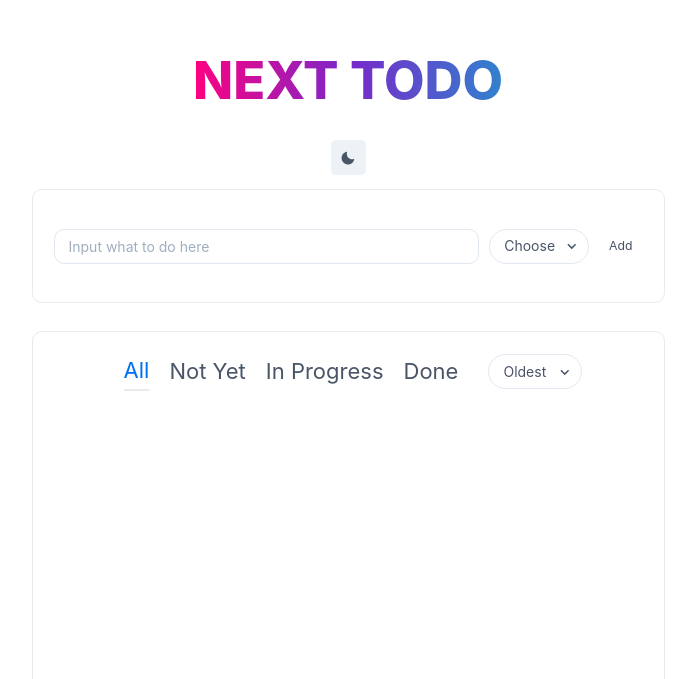
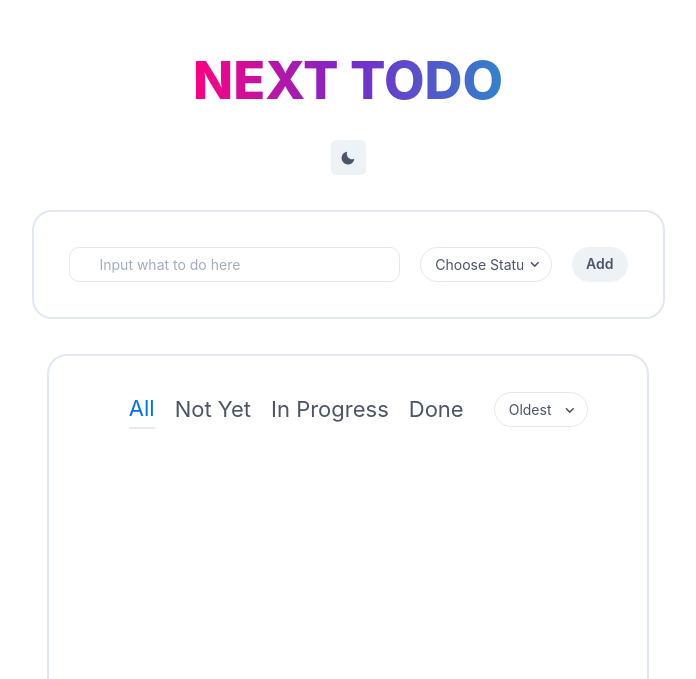
Before and after one commit to hirooutdoor/next-todo2, a Next.js app: page / in a window 1280 px wide. Shown: the part 121-800 px from the top of the page, without its empty margins (292-988 px from the left). Built offline with nearby package versions, Linux system fonts and the light colour scheme.

Commit message:
Style: Add VStack and Box

```diff
--- a/pages/index.tsx
+++ b/pages/index.tsx
@@ -7,26 +7,24 @@ import { AddForm } from 'src/components/form/AddForm'
 import { OrderSortButton } from 'src/components/select/OrderSort'
 import { StatusFilter } from 'src/components/filter/StatusFilter'
 import {
-  DisableContext,
   InputTodoContext,
   SortContext,
-  TodoContext,
   TodosContext,
   TodoStatusContext,
 } from 'src/providers/TodoProvider'
-import { useRecoilState, useRecoilValue, useSetRecoilState } from 'recoil'
+import { useRecoilState, useSetRecoilState } from 'recoil'
 import { currentTodoRecoil, isDisabledState } from 'src/store/todoGlobalState'
 import {
-  Button,
+  Box,
   Heading,
-  Icon,
+  HStack,
   IconButton,
-  Text,
   useColorMode,
+  VStack,
 } from '@chakra-ui/react'
 import { MoonIcon, SunIcon } from '@chakra-ui/icons'
+import { FaMoon, FaSun } from 'react-icons/fa'
 import { useMessage } from 'hooks/useMessage'
-import { AddRounded } from '@material-ui/icons'
 
 export default function Home() {
   console.log('Render Parents') //for verification
@@ -113,13 +111,13 @@ export default function Home() {
         const newTodos = [...orderSortTodos]
         newTodos.splice(index, 1)
         setTodos(newTodos)
-      } else {
-        null
-      }
         showMessage({
           title: "Successfully deleted. Well done! It's time for 🍻!!",
           status: 'success',
         })
+      } else {
+        null
+      }
     },
     [orderSortTodos, setTodos, showMessage]
   )
@@ -173,6 +171,7 @@ export default function Home() {
         currentTodo.title === orderSortTodos[index].title &&
         currentTodo.status === orderSortTodos[index].status
       ) {
+        showMessage({ title: 'Not updated.', status: 'warning' })
       } else {
         showMessage({ title: '✨Successfully updated.✨', status: 'success' })
       }
@@ -227,8 +226,10 @@ export default function Home() {
           NEXT TODO
         </Heading>
         <IconButton
+          // _focus={{_focus: "none"}}
+          mb={10}
           aria-label="DarkMode Switch"
-          icon={colorMode === 'light' ? <MoonIcon /> : <SunIcon />}
+          icon={colorMode === 'light' ? <MoonIcon /> : <FaSun />}
           onClick={toggleColorMode}
         />
         {/* Add Form */}
@@ -236,10 +237,13 @@ export default function Home() {
           <p style={{ color: 'red' }}>You can only keep 20 todos at a time.</p>
         )}
           <AddForm onClick={onClickAdd} />
+
         {/* Todo List */}
-        <div className={styles.todo_card}>
-          <div className={styles.list_head}>
-            {/* Status Filter */}
+        <Box mt={10} minW="lg" minH="700px" rounded={20} borderWidth="2px">
+          <VStack>
+            <Box>
+              <HStack p={10} mr={7} spacing="20px">
+                <Box ml={10}>
                   <StatusFilter
                     clickFilter={clickFilter}
                     hoverInFilter={hoverInFilter}
@@ -247,12 +251,14 @@ export default function Home() {
                     handleHoverInFilter={handleHoverInFilter}
                     handleHoverOutFilter={handleHoverOutFilter}
                   />
-            {/* Order Sort Button*/}
-            <div className={styles.pulldown_orderSort}>
+                </Box>
+                <Box mr={10}>
                   <OrderSortButton />
-            </div>
-          </div>
+                </Box>
+              </HStack>
+            </Box>
             {/* List */}
+            <Box maxW="md">
               <TodoList
                 onClickDelete={onClickDelete}
                 onClickEdit={onClickEdit}
@@ -261,8 +267,9 @@ export default function Home() {
                 filterTodos={filterTodos}
                 orderSortTodos={orderSortTodos}
               />
-          {/* List */}
-        </div>
+            </Box>
+          </VStack>
+        </Box>
       </main>
 
       <footer className={styles.footer}>
--- a/src/components/form/AddForm.tsx
+++ b/src/components/form/AddForm.tsx
@@ -8,8 +8,7 @@ import {
 } from 'src/providers/TodoProvider'
 import { useRecoilValue } from 'recoil'
 import { isDisabledState } from 'src/store/todoGlobalState'
-import { Input } from '@chakra-ui/react'
-
+import { Box, Button, HStack, Input } from '@chakra-ui/react'
 
 type Props = {
   onClick: () => void
@@ -33,27 +32,36 @@ export const AddForm: React.FC<Props> = memo((props) => {
 
   return (
     <>
-      <div className={styles.card}>
-        <div className={styles.input_area}>
-          <Input rounded={10} mt={5} mb={5}
+      <Box minW="lg" maxH="sm" rounded={20} borderWidth="2px">
+        <HStack spacing="20px">
+          <Box>
+            <Input
+              rounded={10}
+              m={10}
+              pr={30}
+              pl={30}
               type="text"
               placeholder="Input what to do here"
               value={inputTodo}
               onChange={onChangeInputTodo}
               disabled={todos.length >= 20 || isDisabled}
             />
-          <div className={styles.pull_down}>
+          </Box>
+          <Box>
               <AddTodoState />
-          </div>
-          <button
-            className={styles.add_button}
+          </Box>
+          <Box>
+            <Button
+              mr={10}
+              rounded={20}
               onClick={onClick}
               disabled={isDisabled}
             >
               Add
-          </button>
-        </div>
-      </div>
+            </Button>
+          </Box>
+        </HStack>
+      </Box>
     </>
   )
 })
--- a/src/components/form/EditForm.tsx
+++ b/src/components/form/EditForm.tsx
@@ -4,7 +4,7 @@ import { useContext, memo } from 'react'
 import { TodoContext } from 'src/providers/TodoProvider'
 import { currentTodoRecoil } from 'src/store/todoGlobalState'
 import { useRecoilState } from 'recoil'
-import { Input } from '@chakra-ui/react'
+import { Box, Button, HStack, Input } from '@chakra-ui/react'
 
 type Props = {
   onClickCancel: () => void
@@ -12,14 +12,11 @@ type Props = {
 }
 
 export const EditForm: React.FC<Props> = memo((props) => {
-  EditForm.displayName = 'EditForm';
+  EditForm.displayName = 'EditForm'
   console.log('Render EditForm')
-  const {
-    onClickCancel,
-    onClickSubmit,
-  } = props
+  const { onClickCancel, onClickSubmit } = props
   // const { currentTodo, setCurrentTodo } = useContext(TodoContext)
-  const [ currentTodo, setCurrentTodo ] = useRecoilState(currentTodoRecoil)
+  const [currentTodo, setCurrentTodo] = useRecoilState(currentTodoRecoil)
 
   const onChangeEditTitle = (e: React.ChangeEvent<HTMLInputElement>) => {
     e.preventDefault()
@@ -27,23 +24,41 @@ export const EditForm: React.FC<Props> = memo((props) => {
   }
 
   return (
-    <>
-      <Input rounded={20}
+    <HStack>
+      <Box>
+        <Input
+          rounded={10}
+          mr={10}
           className={styles.input_edit}
           value={currentTodo.title}
           type="text"
           onChange={onChangeEditTitle}
         />
-      <div className={styles.pull_down}>
-        <EditTodoState
-        />
-      </div>
-      <button className={styles.edit_button} onClick={onClickCancel}>
+      </Box>
+      <Box>
+        <EditTodoState />
+      </Box>
+      <Box>
+        <Button
+          rounded={20}
+          size="sm"
+          fontWeight="400"
+          onClick={onClickCancel}
+        >
           Cancel
-      </button>
-      <button className={styles.edit_button} onClick={onClickSubmit}>
+        </Button>
+      </Box>
+      <Box>
+        <Button
+          rounded={20}
+          size="sm"
+          fontWeight="400"
+          color="blue.500"
+          onClick={onClickSubmit}
+        >
           Update
-      </button>
-    </>
+        </Button>
+      </Box>
+    </HStack>
   )
 })
--- a/src/components/select/AddTodoState.tsx
+++ b/src/components/select/AddTodoState.tsx
@@ -3,7 +3,7 @@ import { memo, useContext } from 'react'
 import { DisableContext, TodoContext, TodoStatusContext } from 'src/providers/TodoProvider'
 import { useRecoilValue } from 'recoil'
 import { isDisabledState } from 'src/store/todoGlobalState'
-import { Select } from '@chakra-ui/react'
+import { Box, Select } from '@chakra-ui/react'
 
 export const AddTodoState: React.VFC = memo(() => {
   AddTodoState.displayName = 'AddTodoState'
@@ -16,8 +16,7 @@ export const AddTodoState: React.VFC = memo(() => {
     setTodoStatus(e.target.value)
 
   return (
-    <>
-      <div className={styles.menu}>
+    <Box ml={10}>
         <Select rounded={20}
           value={todoStatus}
           onChange={onChangeTodoStatus}
@@ -31,7 +30,6 @@ export const AddTodoState: React.VFC = memo(() => {
           <option value="In Progress">In Progress</option>
           <option value="Done">Done</option>
         </Select>
-      </div>
-    </>
+    </Box>
   )
 })
--- a/src/components/select/EditTodoState.tsx
+++ b/src/components/select/EditTodoState.tsx
@@ -19,7 +19,7 @@ export const EditTodoState: React.VFC = memo(() => {
   return (
     <>
       <div>
-        <Select rounded={20}
+        <Select rounded={20} mr={20}
           value={currentTodo.status}
           onChange={onChangeEditStatus}
           required
--- a/src/components/select/OrderSort.tsx
+++ b/src/components/select/OrderSort.tsx
@@ -1,18 +1,21 @@
 import styles from 'styles/Pulldown.module.css'
-import {memo, useContext} from "react"
-import { DisableContext, SortContext, TodoContext } from 'src/providers/TodoProvider';
-import { isDisabledState } from 'src/store/todoGlobalState';
-import { useRecoilValue } from 'recoil';
-import { Select } from '@chakra-ui/react';
+import { memo, useContext } from 'react'
+import {
+  DisableContext,
+  SortContext,
+  TodoContext,
+} from 'src/providers/TodoProvider'
+import { isDisabledState } from 'src/store/todoGlobalState'
+import { useRecoilValue } from 'recoil'
+import { Select } from '@chakra-ui/react'
 
-
-export const OrderSortButton:React.VFC = memo(() => {
-  OrderSortButton.displayName = 'OrderSortButton';
+export const OrderSortButton: React.VFC = memo(() => {
+  OrderSortButton.displayName = 'OrderSortButton'
   console.log('Render Order Sort')
 
   //const { isDisabled } = useContext(DisableContext)
   const isDisabled = useRecoilValue(isDisabledState)
-  const {orderSort, setOrderSort} = useContext(SortContext)
+  const { orderSort, setOrderSort } = useContext(SortContext)
 
   const onChangeOrderSort = (e: React.ChangeEvent<HTMLSelectElement>) => {
     e.preventDefault()
@@ -21,8 +24,14 @@ export const OrderSortButton:React.VFC = memo(() => {
 
   return (
     <>
-      <div className={styles.menu}>
-        <Select rounded={20} value={orderSort} onChange={onChangeOrderSort} required disabled={isDisabled}>
+      <Select
+
+        rounded={20}
+        value={orderSort}
+        onChange={onChangeOrderSort}
+        required
+        disabled={isDisabled}
+      >
         <option value="" hidden>
           Sort by
         </option>
@@ -30,7 +39,6 @@ export const OrderSortButton:React.VFC = memo(() => {
         <option value="Newest">Newest</option>
         <option value="Name">Name</option>
       </Select>
-      </div>
     </>
   )
 })
--- a/src/components/todo/TodoList.tsx
+++ b/src/components/todo/TodoList.tsx
@@ -4,6 +4,17 @@ import { memo, useContext } from 'react'
 import { DisableContext, TodoContext } from 'src/providers/TodoProvider'
 import { useRecoilValue } from 'recoil'
 import { isDisabledState } from 'src/store/todoGlobalState'
+import {
+  Box,
+  Button,
+  HStack,
+  List,
+  ListItem,
+  StackDivider,
+  Tag,
+  TagLabel,
+  VStack,
+} from '@chakra-ui/react'
 
 type Props = {
   filterTodos: {
@@ -23,14 +34,14 @@ type Props = {
 }
 
 export const TodoList: React.FC<Props> = memo((props) => {
-  TodoList.displayName = 'TodoList';
+  TodoList.displayName = 'TodoList'
   console.log('Render Todolist')
   const {
     onClickDelete,
     onClickEdit,
     onClickCancel,
     onClickSubmit,
-    orderSortTodos
+    orderSortTodos,
   } = props
 
   //const { isDisabled } = useContext(DisableContext)
@@ -38,39 +49,68 @@ export const TodoList: React.FC<Props> = memo((props) => {
 
   return (
     <>
-      <ul>
+      <VStack divider={<StackDivider borderColor="gray.300" />} align="stretch">
+        <List>
+        <VStack divider={<StackDivider borderColor="gray.300" />} align="stretch">
           {orderSortTodos.map((todo, index) => {
             return (
-            <li key={index} className={styles.list_row}>
+              <Box key={index} h="40px">
+                <ListItem listStyleType="none">
                     {todo.isEditing ? (
+                    <HStack minW="md" maxW="lg">
+                      <Box>
                         <EditForm
                           onClickCancel={() => onClickCancel(index)}
                           onClickSubmit={() => onClickSubmit(index)}
                         />
+                      </Box>
+                    </HStack>
                     ) : (
-                <>
+                      <HStack minW="md">
+                        <Box>
                           <p className={styles.todo_title}>{todo.title}</p>
-                  <p className={styles.todo_state}>{todo.status}</p>
-                  <button
-                    className={styles.edit_button}
+                        </Box>
+                        <Box>
+                          <Tag variant="outline" colorScheme="blue" borderRadius="full">
+                            <TagLabel>
+                              {todo.status}
+                            </TagLabel>
+                          </Tag>
+                        </Box>
+                        <Box>
+                          <Button
+                            rounded={20}
+                            size="sm"
+                            fontWeight="400"
+                            color="blue.500"
                             onClick={() => onClickEdit(index)}
                             disabled={isDisabled}
                           >
                             Edit
-                  </button>
-                  <button
+                          </Button>
+                        </Box>
+                        <Box>
+                          <Button
+                            fontWeight="400"
+                            rounded={20}
+                            size="sm"
+                            color="tomato"
                             className={styles.delete_button}
                             onClick={() => onClickDelete(index)}
                             disabled={isDisabled}
                           >
                             Delete
-                  </button>
-                </>
+                          </Button>
+                        </Box>
+                      </HStack>
                     )}
-            </li>
+                </ListItem>
+              </Box>
             )
           })}
-      </ul>
+          </VStack>
+        </List>
+      </VStack>
     </>
   )
 })
```
Lines whose indentation alone changed are shown as unchanged.
